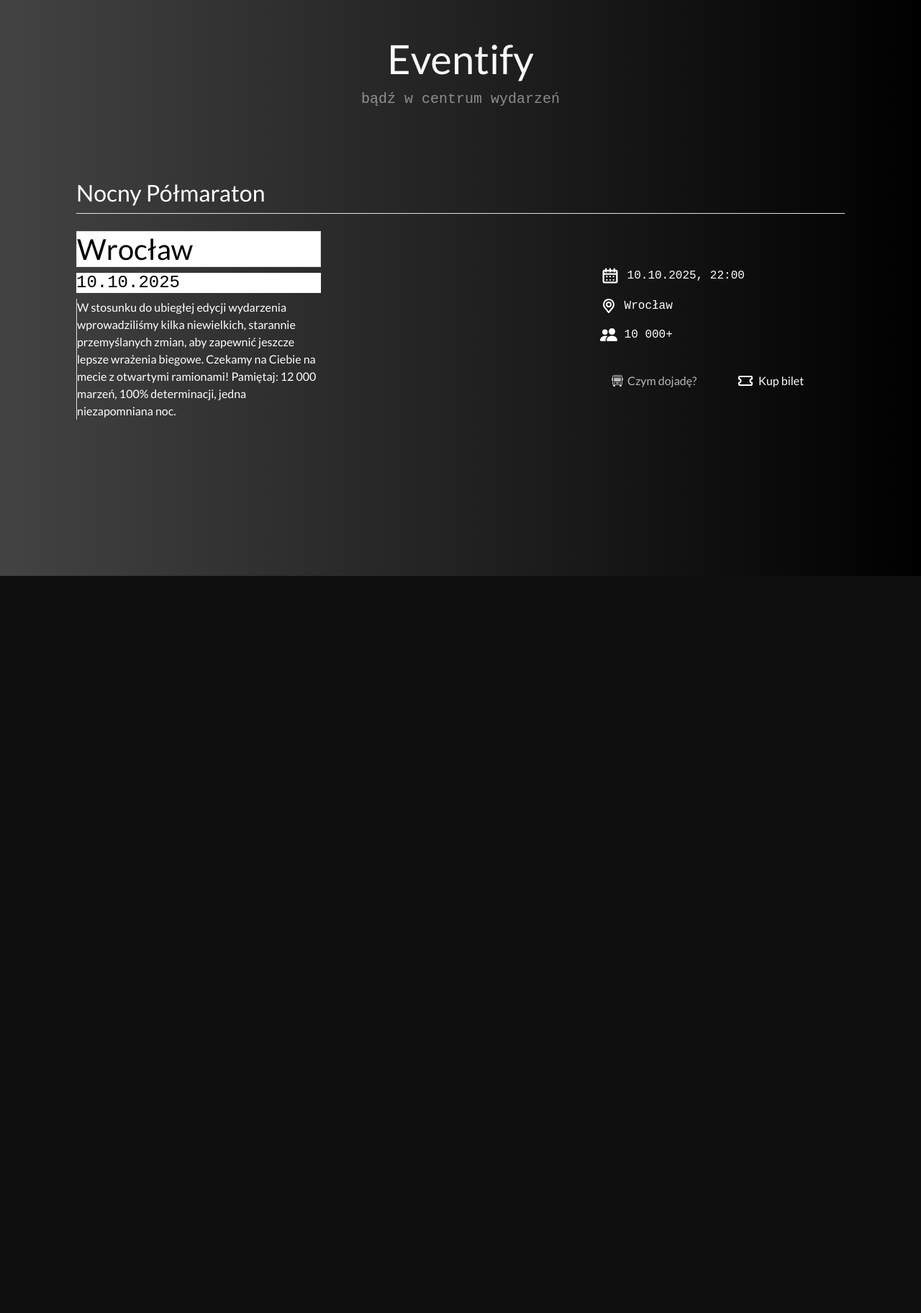
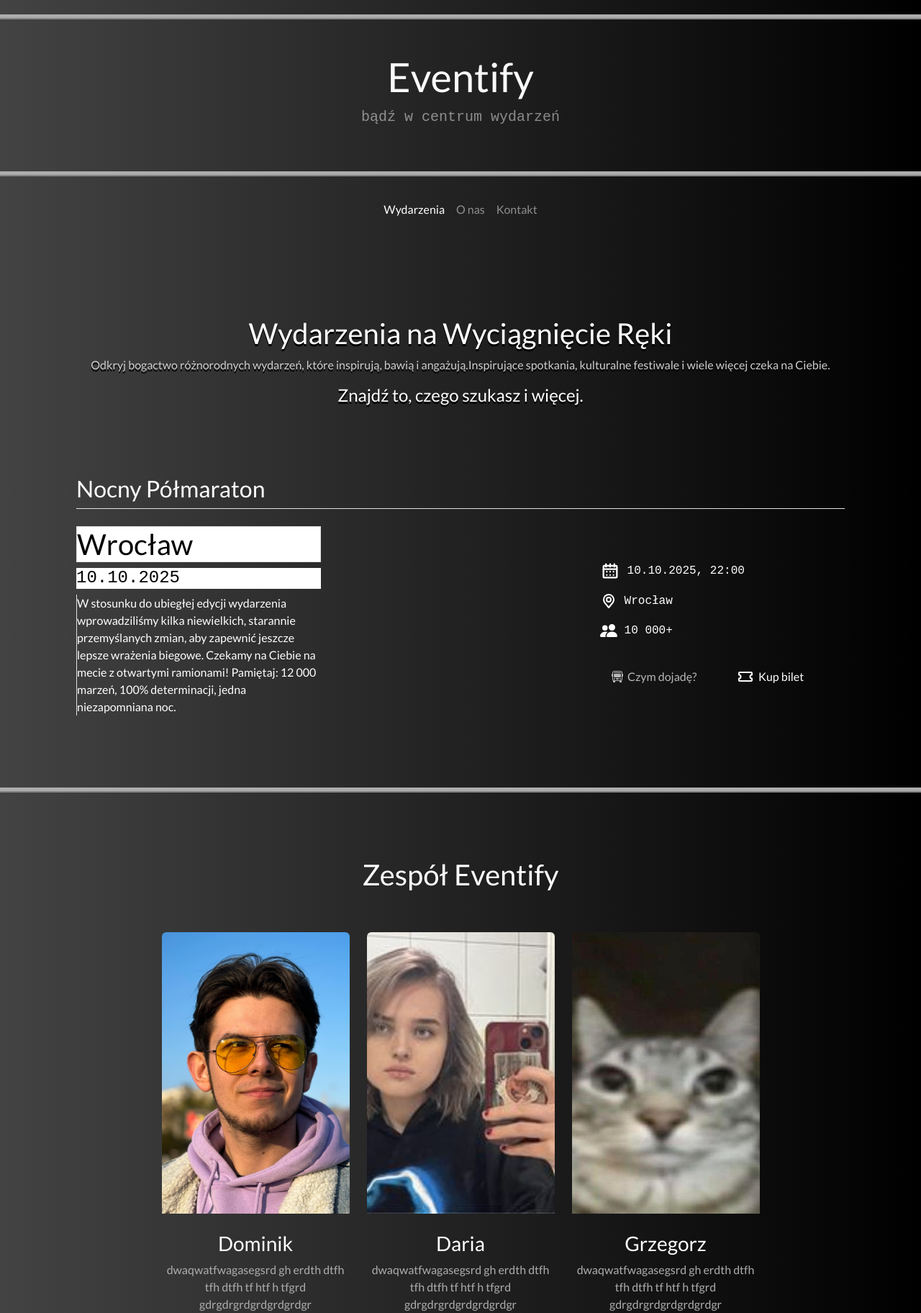
Before and after one commit to dominikwiench/eventify, a Flask app: page / in a window 1280 px wide. Shown: the whole page at 72% size. Before the commit the page ends 800 px from the top, so only its background shows below. Run offline with Flask 2, Linux system fonts and the light colour scheme; some libraries are stand-ins or nearby versions.

Commit message:
Front development
Dodanie wiecej elementow na froncie

```diff
--- a/templates/index.html
+++ b/templates/index.html
@@ -24,15 +24,66 @@
             color: white;
             text-decoration: none;
         }
+        .col-md-3 img {
+    width: 100%; /* Ensures the image fills its container */
+    height: 100%; /* Ensures the image maintains its aspect ratio */
+    object-fit: cover; /* Ensures the image covers the entire container */
+    transition: transform 0.3s ease; /* Smooth transition for scaling */
+}
+
+.col-md-3 img:hover {
+    transform: scale(1.02); /* Scale the image slightly on hover */
+}
+.separator {
+    height: 5px; /* Adjust the height as needed */
+    background-color: #adadad; /* White color */
+    width: 100%; /* Span the entire width of the screen */
+    margin-top: 20px; /* Adjust spacing above the separator */
+    margin-bottom: 20px; /* Adjust spacing below the separator */
+    box-shadow: 0px 2px #838383;
+}
+.one{
+    color:#cfcfcf ;
+}
     </style>
 </head>
 <body>
+    <div class="separator"></div>
     <div class="container mt-5">
         <div class="text-center">
             <h1 class="text-light display-4">Eventify</h1>
             <p class="lead text-light opacity-50"style="font-family: 'Courier New', Courier, monospace;">bądź w centrum wydarzeń</p>
         </div>
     </div>
+    <br>
+    <div class="separator"></div>
+    <nav class="navbar navbar-expand-lg navbar-dark text-light ms-auto justify-content-center">
+        <div class="navbar-nav">
+            <a class="nav-item nav-link active" href="#">Wydarzenia <span class="sr-only">(current)</span></a>
+            <a class="nav-item nav-link" href="#onas">O nas</a>
+            <a class="nav-item nav-link" href="#">Kontakt</a>
+          </div>
+    </nav>
+
+<!------------------------------------------------------------------------------------------------------------------------>
+        </div>
+      </div>
+      <br>
+      <br>
+      <br>
+      <br>
+      <br>
+      <div class="container text-center" style="text-shadow: 0px 3px black">
+        <h1>
+            Wydarzenia na Wyciągnięcie Ręki
+        </h1>
+        <p class="one">
+            Odkryj bogactwo różnorodnych wydarzeń, które inspirują, bawią i angażują.Inspirujące spotkania, kulturalne festiwale i wiele więcej czeka na Ciebie.
+        </p>
+        <h4>
+            Znajdź to, czego szukasz i więcej.
+        </h4>
+      </div>
         <div class="container mt-5" >
             <div class="container px-4 py-5">
                 <h2 class="pb-2 border-bottom">Nocny Półmaraton</h2>
@@ -91,6 +142,56 @@
             </div>
         </div>
 
+<!--------------------------------------------------------------------------------------------------->
+<div class="separator"></div>
+<br>
+<br>
+<br>
+        <div class="header text-center">
+            <h1>
+                Zespół Eventify
+            </h1>
+        </div>
+        <br>
+        <br>
+
+            <div class="container" id="onas">
+                <div class="row row justify-content-center">
+                <div class="col-md-3">
+                    <img src="dominik.jpg" class="img-fluid rounded" style="padding-bottom: 25px;">
+                    <h3 class="text-center">
+                        Dominik
+                    </h3>
+                    <p class="text-center"style="color:#adadad">
+                        dwaqwatfwagasegsrd gh erdth dtfh tfh dtfh tf htf h tfgrd
+                        gdrgdrgrdgrdgrdgrdgr
+                    </p>
+                </div>
+                <div class="col-md-3">
+                    <img src="daria.jpg" class="img-fluid rounded"style="padding-bottom: 25px;">
+                    <h3 class="text-center">
+                        Daria
+                    </h3>
+                    <p class="text-center" style="color:#adadad">
+                        dwaqwatfwagasegsrd gh erdth dtfh tfh dtfh tf htf h tfgrd
+                        gdrgdrgrdgrdgrdgrdgr
+                    </p>
+                </div>
+                <div class="col-md-3">
+                    <img src="grzegorz.jpg" class="img-fluid rounded"style="padding-bottom: 25px;">
+                    <h3 class="text-center">
+                        Grzegorz
+                    </h3>
+                    <p class="text-center"style="color:#adadad">
+                        dwaqwatfwagasegsrd gh erdth dtfh tfh dtfh tf htf h tfgrd
+                        gdrgdrgrdgrdgrdgrdgr
+                    </p>
+                </div>
+                </div>
+            </div>
+
+<!--------------------------------------------------------------------------------------------------->
+
 
 </body>
 </html>
```
Also changed, not shown: templates/daria.jpg (added), templates/dominik.jpg (added), templates/grzegorz.jpg (added).
